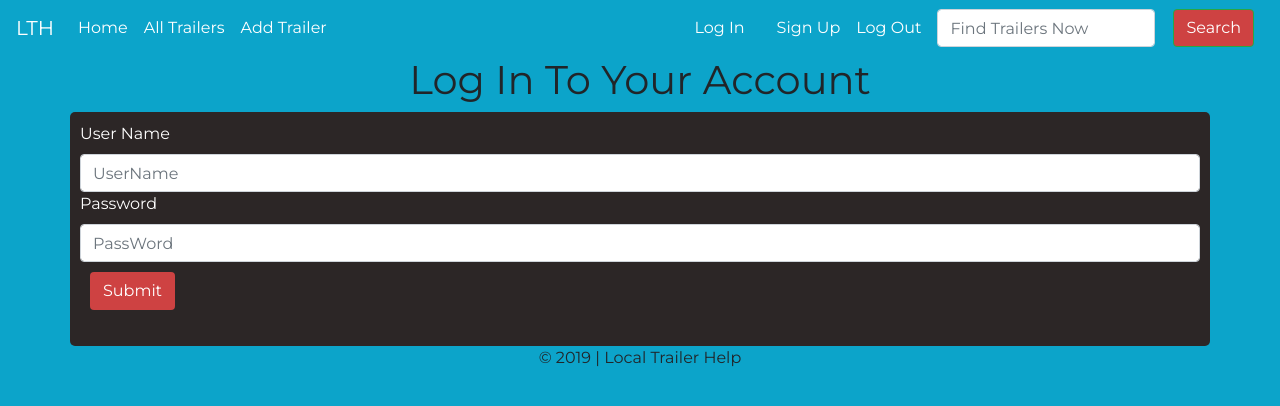
After one commit to SelfTaughtCoder78704/localtrailerhelp, a Node server app: page /login in a window 1280 px wide. The commit adds this page. Shown: the top 406 px of the page. Run offline with Node 20, Linux system fonts and the light colour scheme; some libraries are stand-ins or nearby versions.

Commit message:
began implementing passport auth routes, forms, and strategy

```diff
--- a/app.js
+++ b/app.js
@@ -1,27 +1,43 @@
 const express = require('express')
 const mongoose = require('mongoose')
-
+const User = require('./models/user')
+const passport = require('passport')
+const localStrategy  = require('passport-local')
+const passportLocalMongoose = require('passport-local-mongoose')
 const bodyParser = require('body-parser')
 const indexRouter = require('./routes/index-routes')
 const trailerRouter = require('./routes/trailer-routes')
 const seed = require('./seeds')
+
+
 const app = express()
-
 app.use(bodyParser.urlencoded({extended: true}))
 app.use(bodyParser.json())
+app.use(require('express-session')({
+    secret: "thisishowwedoit",
+    resave: false,
+    saveUninitialized: false
+}))
+
+
 
 app.use(express.static('public'))
 
 
 app.set('view engine', 'ejs')
 
+app.use(passport.initialize())
+app.use(passport.session())
+
+passport.serializeUser(User.serializeUser())
+passport.deserializeUser(User.deserializeUser())
 
 app.use('/', indexRouter)
 app.use('/trailers', trailerRouter)
 mongoose.connect('mongodb://localhost:27017/trailer_app',{useNewUrlParser: true},() => {
     console.log('Connected to MONGO')
 });
-
+mongoose.set('useCreateIndex', true);
 seed()
 
 const PORT = process.env.PORT || 3000
--- a/public/style.css
+++ b/public/style.css
@@ -55,3 +55,10 @@ body {
     width: 100%;
     height: 20ch;
 }
+
+.signUpForm{
+    background: rgb(44, 38, 38);
+    padding: 10px;
+    border-radius: 5px;
+    color: white;
+}
--- a/routes/index-routes.js
+++ b/routes/index-routes.js
@@ -1,8 +1,35 @@
 const express = require('express')
+const User = require('../models/user')
+const passport = require('passport')
+
 const router = express.Router()
 
 router.get('/', (req, res) => {
     res.render('home', {title: 'LTH | Home'})
 })
 
+router.get('/register', (req, res) => {
+    res.render('register', {title: "Register"})
+})
+
+router.post('/register', (req, res) => {
+    User.register(new User({username: req.body.username}), req.body.password, (err, user) => {
+        if(err) {
+            console.log(err)
+            return res.render('register', {title: "Register"})
+        }
+        passport.authenticate('local')(req, res, function() {
+            res.redirect('/')
+        })
+    })
+})
+
+router.get('/login', (req, res) => {
+    res.render('login', {title: "Log-In"})
+})
+
+router.post('/login', (req, res) => {
+    res.send(req.body)
+})
+
 module.exports = router
--- /dev/null
+++ b/views/login.ejs
@@ -0,0 +1,12 @@
+<% include partials/header %>
+<h1 class="text-center">Log In To Your Account</h1>
+<div class="container signUpForm">
+    <form action="/login" method="POST" class="form-group">
+        <label for="">User Name</label>
+        <input class="form-control" type="text" name="username" placeholder="UserName">
+        <label for="">Password</label>
+        <input class="form-control" type="password" name="password" placeholder="PassWord">
+        <button class="searchBtn btn">Submit</button>
+    </form>
+</div>
+<% include partials/footer %>
--- a/views/partials/header.ejs
+++ b/views/partials/header.ejs
@@ -32,8 +32,8 @@
                 </li>
               </ul>
               <form class="form-inline my-2 my-lg-0">
-                <a href="" class="nav-link first">Log In</a>
-                <a href="" class="nav-link">Sign Up</a>
+                <a href="/login" class="nav-link first">Log In</a>
+                <a href="/register" class="nav-link">Sign Up</a>
                 <a href="" class="nav-link first">Log Out</a>
                 <input class="form-control mr-sm-2" type="search"  placeholder="Find Trailers Now" aria-label="Search">
                 <button class="searchBtn btn btn-outline-success my-2 my-sm-0"type="submit">Search</button>
```
Also changed, not shown: models/user.js (+25 -18 lines), views/register.ejs (added, +12 -0 lines).
